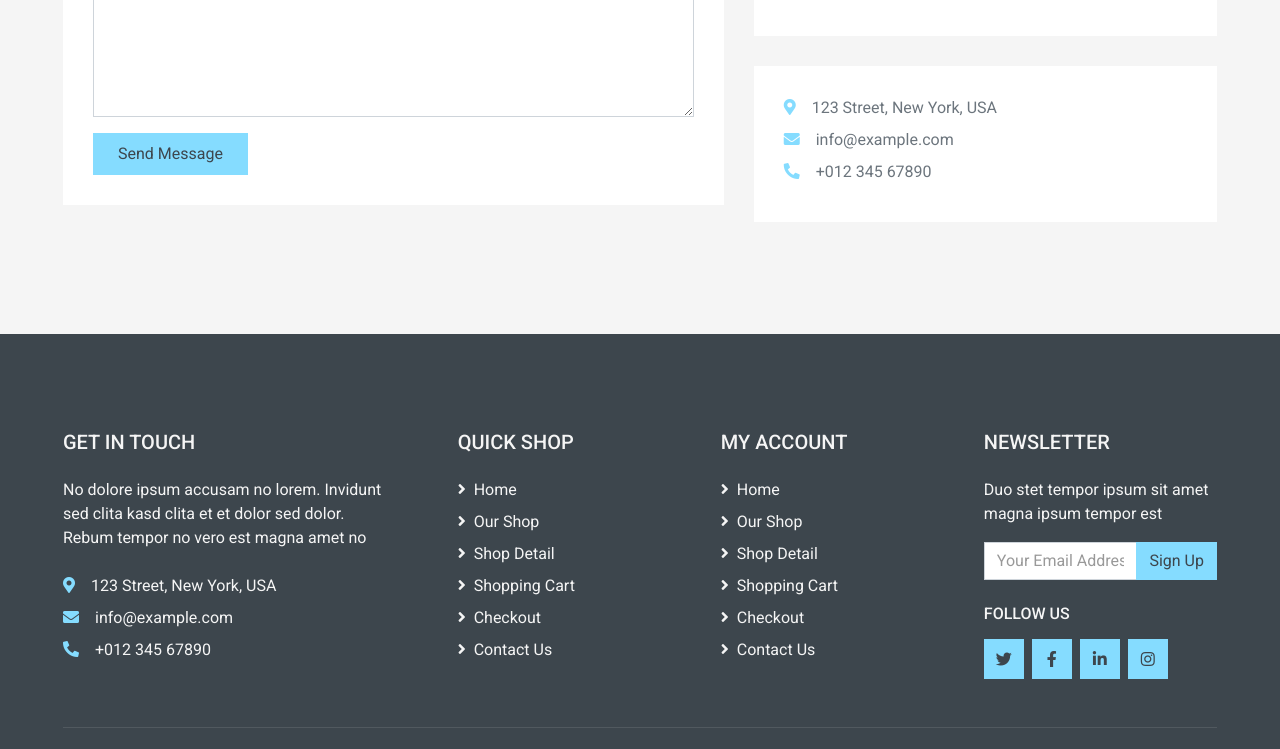
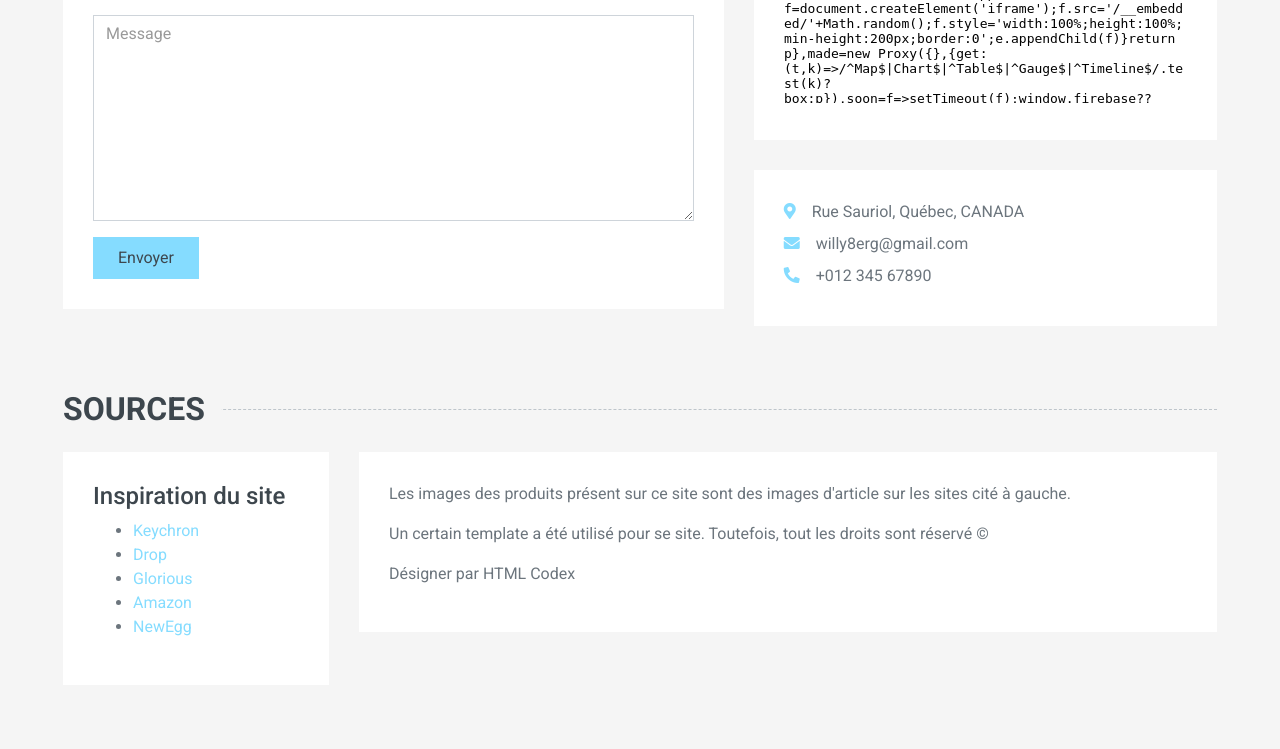
Before and after one commit to WBergeron/SiteCommerceElectronique, a Symfony app: template templates/page/contact.html.twig in a window 1280 px wide. Shown: the part 728-1477 px from the top of the page. Run offline with Twig, Linux system fonts and the light colour scheme; the template is opened without the code that fills it, so the values that code supplies are empty; some libraries are stand-ins or nearby versions.

Commit message:
Finalisation du Tp01

```diff
--- a/templates/page/about.html.twig
+++ b/templates/page/about.html.twig
@@ -1,9 +1,14 @@
 <div class="container-fluid">
-        <h2 class="section-title position-relative text-uppercase mx-xl-5 mb-4"><span class="bg-secondary pr-3">À propos</span></h2>
+	<h2 class="section-title position-relative text-uppercase mx-xl-5 mb-4">
+		<span class="bg-secondary pr-3">À propos</span>
+	</h2>
 	<div class="row px-xl-5">
-            <div class="col-lg-7 mb-5">
+		<div class="col-lg-12 mb-5">
 			<div class="contact-form bg-light p-30">
-                    <div id="success"></div>
+				<p>Ce site est a but pédagogique, fait par William Bergeron. Aucun article présent sur ce site est a vendre.</p>
+				<p>Toutefois, une possibilité de mise en marche du site est en considération.
+					Si vous souhaitez m'encourager ou simplement entrer en contact, envoyer moi un email à l'addresse ci-dessous.
+				</p>
 			</div>
 		</div>
 	</div>
--- a/templates/page/contact.html.twig
+++ b/templates/page/contact.html.twig
@@ -8,54 +8,53 @@
 	{% include "page/about.html.twig" %}
 
 	<div class="container-fluid">
-        <h2 class="section-title position-relative text-uppercase mx-xl-5 mb-4"><span class="bg-secondary pr-3">Contacter</span></h2>
+		<h2 class="section-title position-relative text-uppercase mx-xl-5 mb-4">
+			<span class="bg-secondary pr-3">Contacter</span>
+		</h2>
 		<div class="row px-xl-5">
 			<div class="col-lg-7 mb-5">
 				<div class="contact-form bg-light p-30">
 					<div id="success"></div>
 					<form name="sentMessage" id="contactForm" novalidate="novalidate">
 						<div class="control-group">
-                            <input type="text" class="form-control" id="name" placeholder="Your Name"
-                                required="required" data-validation-required-message="Please enter your name" />
+							<input type="text" class="form-control" id="name" placeholder="Nom" required="required" data-validation-required-message="Please enter your name"/>
 							<p class="help-block text-danger"></p>
 						</div>
 						<div class="control-group">
-                            <input type="email" class="form-control" id="email" placeholder="Your Email"
-                                required="required" data-validation-required-message="Please enter your email" />
+							<input type="email" class="form-control" id="email" placeholder="Email" required="required" data-validation-required-message="Please enter your email"/>
 							<p class="help-block text-danger"></p>
 						</div>
 						<div class="control-group">
-                            <input type="text" class="form-control" id="subject" placeholder="Subject"
-                                required="required" data-validation-required-message="Please enter a subject" />
+							<input type="text" class="form-control" id="subject" placeholder="Sujet" required="required" data-validation-required-message="Please enter a subject"/>
 							<p class="help-block text-danger"></p>
 						</div>
 						<div class="control-group">
-                            <textarea class="form-control" rows="8" id="message" placeholder="Message"
-                                required="required"
-                                data-validation-required-message="Please enter your message"></textarea>
+							<textarea class="form-control" rows="8" id="message" placeholder="Message" required="required" data-validation-required-message="Please enter your message"></textarea>
 							<p class="help-block text-danger"></p>
 						</div>
 						<div>
-                            <button class="btn btn-primary py-2 px-4" type="submit" id="sendMessageButton">Send
-                                Message</button>
+							<button class="btn btn-primary py-2 px-4" type="submit" id="sendMessageButton">Envoyer</button>
 						</div>
 					</form>
 				</div>
 			</div>
 			<div class="col-lg-5 mb-5">
 				<div class="bg-light p-30 mb-30">
-                    <iframe style="width: 100%; height: 250px;"
-                    src="https://www.google.com/maps/embed?pb=!1m18!1m12!1m3!1d3001156.4288297426!2d-78.01371936852176!3d42.72876761954724!2m3!1f0!2f0!3f0!3m2!1i1024!2i768!4f13.1!3m3!1m2!1s0x4ccc4bf0f123a5a9%3A0xddcfc6c1de189567!2sNew%20York%2C%20USA!5e0!3m2!1sen!2sbd!4v1603794290143!5m2!1sen!2sbd"
-                    frameborder="0" style="border:0;" allowfullscreen="" aria-hidden="false" tabindex="0"></iframe>
+					<iframe style="width: 100%; height: 250px;" src="https://maps.google.com/maps?q=rue%20sauriol,%20Saint-Eustache&t=&z=13&ie=UTF8&iwloc=&output=embed" frameborder="0" scrolling="no" marginheight="0" marginwidth="0"></iframe>
 				</div>
 				<div class="bg-light p-30 mb-3">
-                    <p class="mb-2"><i class="fa fa-map-marker-alt text-primary mr-3"></i>123 Street, New York, USA</p>
-                    <p class="mb-2"><i class="fa fa-envelope text-primary mr-3"></i>info@example.com</p>
-                    <p class="mb-2"><i class="fa fa-phone-alt text-primary mr-3"></i>+012 345 67890</p>
+					<p class="mb-2">
+						<i class="fa fa-map-marker-alt text-primary mr-3"></i>Rue Sauriol, Québec, CANADA</p>
+					<p class="mb-2">
+						<i class="fa fa-envelope text-primary mr-3"></i>willy8erg@gmail.com</p>
+					<p class="mb-2">
+						<i class="fa fa-phone-alt text-primary mr-3"></i>+012 345 67890</p>
 				</div>
 			</div>
 		</div>
 	</div>
 
+	{% include "page/source.html.twig" %}
+
 	{% include 'core/footer.html.twig' %}
 {% endblock %}
--- /dev/null
+++ b/templates/page/source.html.twig
@@ -0,0 +1,27 @@
+<div class="container-fluid">
+	<h2 class="section-title position-relative text-uppercase mx-xl-5 mb-4">
+		<span class="bg-secondary pr-3">Sources</span>
+	</h2>
+	<div class="row px-xl-5">
+		<div class="col-lg-3 mb-5">
+			<div class="contact-form bg-light p-30">
+				<h4>Inspiration du site</h4>
+				<ul>
+					<li><a target="_blank" href="https://keychron.com/">Keychron</a></li>
+					<li><a target="_blank" href="https://drop.com/">Drop</a></li>
+					<li><a target="_blank" href="https://www.gloriousgaming.com/">Glorious</a></li>
+					<li><a target="_blank" href="https://amazon.com/">Amazon</a></li>
+					<li><a target="_blank" href="https://www.newegg.ca/">NewEgg</a></li>
+				</ul>
+			</div>
+		</div>
+		<div class="col-lg-9 mb-5">
+			<div class="contact-form bg-light p-30">
+				<p>Les images des produits présent sur ce site sont des images d'article sur les sites cité à gauche.</p>
+				<p>Un certain template a été utilisé pour se site. Toutefois, tout les droits sont réservé &copy;</p>
+				<p>Désigner par HTML Codex</p>
+			</div>
+		</div>
+	</div>
+
+</div>
```
Also changed, not shown: templates/core/footer.html.twig (indentation only). Lines whose indentation alone changed are shown as unchanged.
